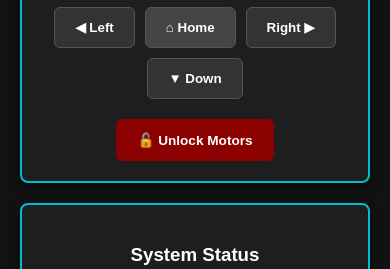
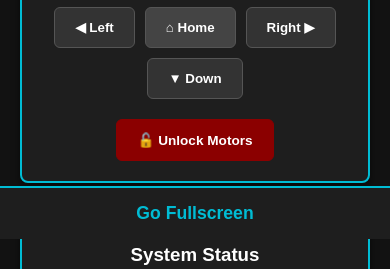
Before and after one commit to deadvincijr/Shelly-Control-Center, a plain HTML site: page index.html in a window 390 px wide. Shown: the part 605-874 px from the top of the page. Drawn offline with Linux system fonts and the light colour scheme; no server answers.

Commit message:
added fullscreen bar

```diff
--- a/index.html
+++ b/index.html
@@ -70,6 +70,7 @@
         </div>
     </div>
 
+    <div id="fullscreen-btn" onclick="toggleFullscreen()">Go Fullscreen</div>
     <script src="./script.js"></script>
 
 </body>
--- a/script.js
+++ b/script.js
@@ -24,7 +24,26 @@ document.addEventListener("DOMContentLoaded", () => {
 
     // Initialize the K1C printer stream
     initializeK1CStream();
+
+    // Handles updating the fullscreen bar text when the state changes (e.g., via Esc key)
+    document.addEventListener('fullscreenchange', () => {
+        const fullscreenElement = document.getElementById('fullscreen-btn');
+        if (fullscreenElement) {
+            fullscreenElement.textContent = document.fullscreenElement ? "Exit Fullscreen" : "Go Fullscreen";
+        }
+    });
 });
+
+/**
+ * Toggles fullscreen mode for the page. This is called by the new div's onclick attribute.
+ */
+function toggleFullscreen() {
+    if (!document.fullscreenElement) {
+        document.documentElement.requestFullscreen().catch(err => console.error(`Error attempting to enable fullscreen: ${err.message}`));
+    } else if (document.exitFullscreen) {
+        document.exitFullscreen();
+    }
+}
 
 /**
  * Initializes the WebRTC connection to the Creality K1C printer.
@@ -112,7 +131,12 @@ async function checkK1CStatus() {
             throw new Error(`HTTP error! status: ${response.status}`);
         }
     } catch (error) {
-        console.error("Error checking K1C status:", error);
+        if (error.name === 'AbortError') {
+            // This is an expected timeout, not a critical error.
+            console.log("K1C status check timed out, setting status to Offline.");
+        } else {
+            console.error("Error checking K1C status:", error);
+        }
         if (statusElement) statusElement.innerHTML = `3D Printer: <strong>Offline 🔴</strong>`;
     }
 }
--- a/style.css
+++ b/style.css
@@ -100,3 +100,24 @@ hr {
     border-top: 1px solid #333;
     margin: 15px 0;
 }
+
+#fullscreen-btn {
+    position: fixed;
+    bottom: 0;
+    left: 0;
+    width: 100%;
+    background-color: #1e1e1e;
+    color: #00bcd4;
+    text-align: center;
+    padding: 15px 0;
+    font-weight: bold;
+    font-size: 1.1em;
+    cursor: pointer;
+    z-index: 1000;
+    border-top: 2px solid #00bcd4;
+    transition: background-color 0.3s;
+}
+
+#fullscreen-btn:hover {
+    background-color: #004b55;
+}
```
